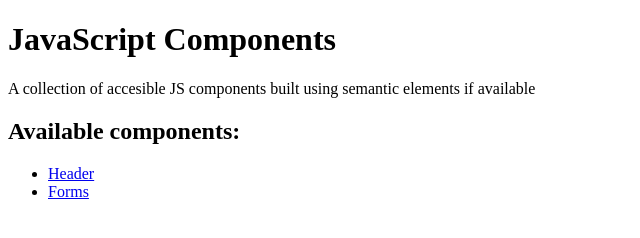
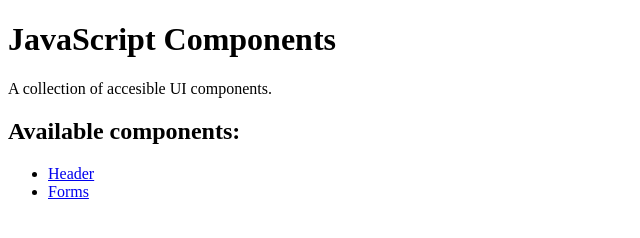
Before and after one commit to shaliniranaa/JS-Components, a plain HTML site: page index.html in a window 1280 px wide. Shown: the whole page, without its empty margins (0-640 px from the left). Drawn offline with Linux system fonts and the light colour scheme.

Commit message:
add: updated documentation

```diff
--- a/index.html
+++ b/index.html
@@ -7,8 +7,7 @@
     <header>
       <h1>JavaScript Components</h1>
       <p>
-        A collection of accesible JS components built using semantic elements if
-        available
+        A collection of accesible UI components.
       </p>
     </header>
     <main>
```
Also changed, not shown: 1 other file.
